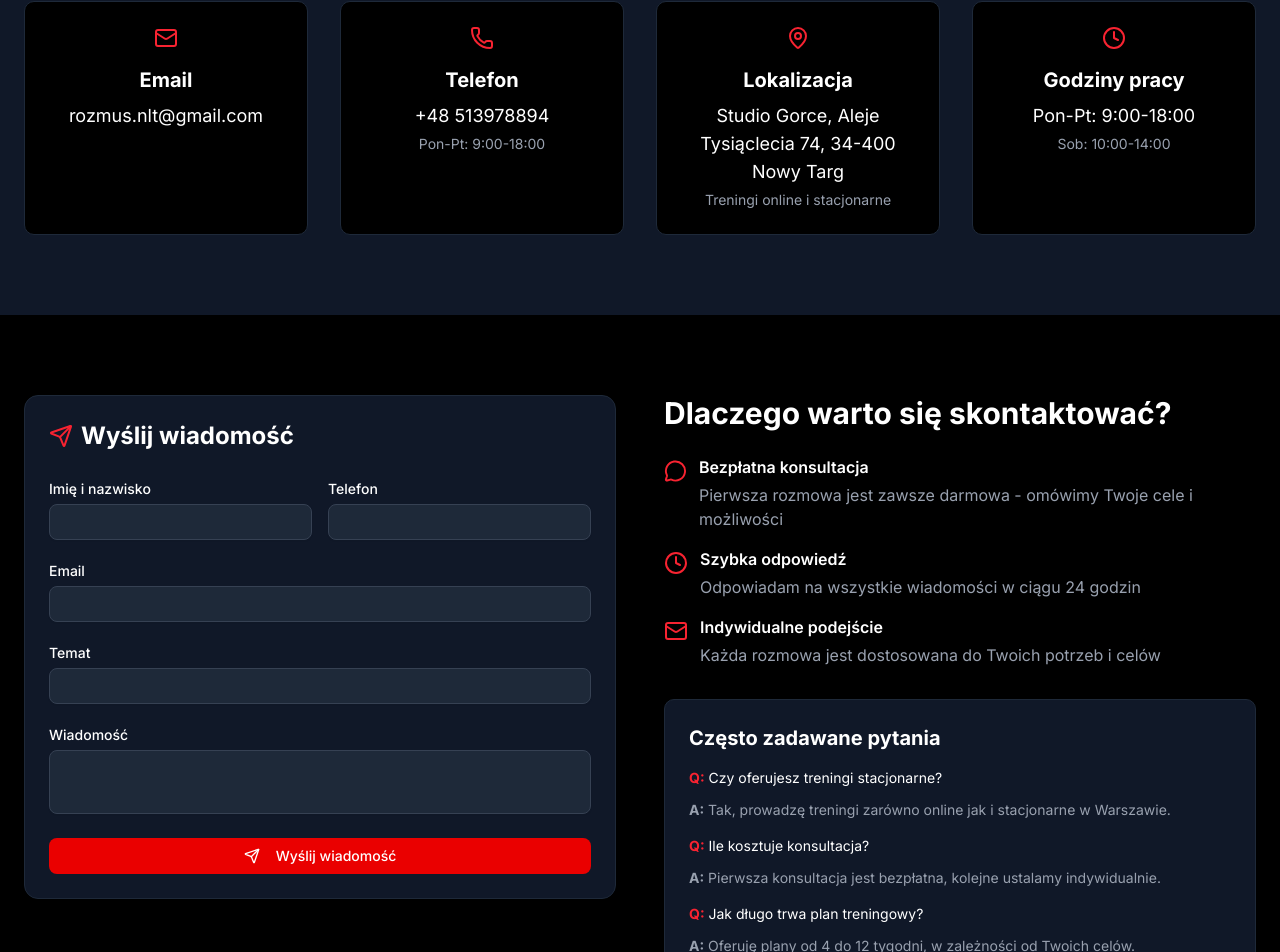
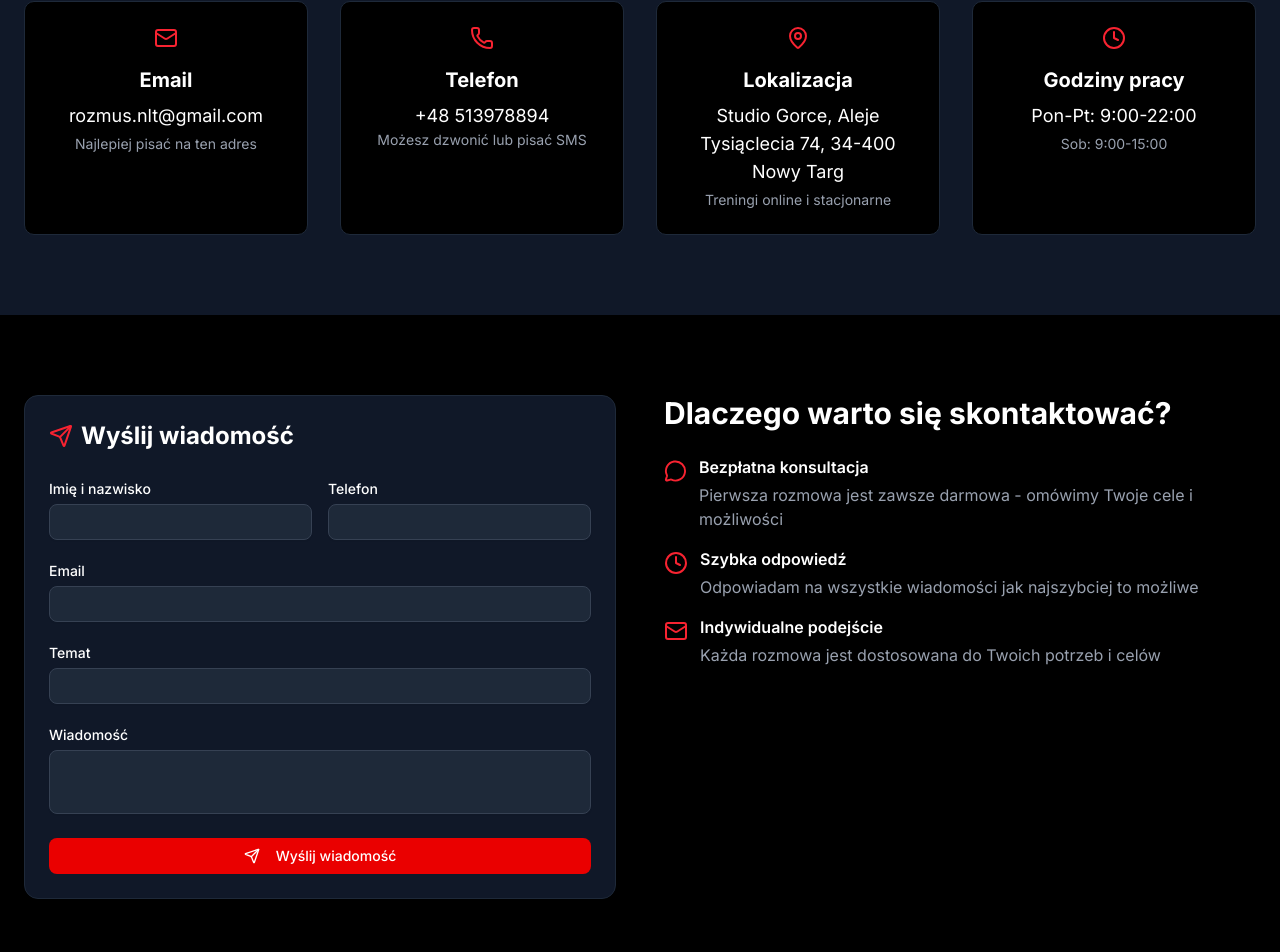
Before and after one commit to Pyndzelek/rozmus-web, a Next.js app: page /kontakt in a window 1280 px wide. Shown: the part 460-1412 px from the top of the page. Built offline with nearby package versions, Linux system fonts and the light colour scheme.

Commit message:
Zmiany z google docx

```diff
--- a/package.json
+++ b/package.json
@@ -27,7 +27,8 @@
     "next": "15.4.5",
     "react": "19.1.0",
     "react-dom": "19.1.0",
-    "tailwind-merge": "^3.3.1"
+    "tailwind-merge": "^3.3.1",
+    "zod": "^4.0.14"
   },
   "devDependencies": {
     "@eslint/eslintrc": "^3",
--- a/src/app/kontakt/page.tsx
+++ b/src/app/kontakt/page.tsx
@@ -27,12 +27,13 @@ export default function ContactPage() {
       icon: <Mail className="w-6 h-6 text-[var(--brand-accent)]" />,
       title: "Email",
       content: "rozmus.nlt@gmail.com",
+      description: "Najlepiej pisać na ten adres",
     },
     {
       icon: <Phone className="w-6 h-6 text-[var(--brand-accent)]" />,
       title: "Telefon",
       content: "+48 513978894",
-      description: "Pon-Pt: 9:00-18:00",
+      description: "Możesz dzwonić lub pisać SMS",
     },
     {
       icon: <MapPin className="w-6 h-6 text-[var(--brand-accent)]" />,
@@ -43,8 +44,8 @@ export default function ContactPage() {
     {
       icon: <Clock className="w-6 h-6 text-[var(--brand-accent)]" />,
       title: "Godziny pracy",
-      content: "Pon-Pt: 9:00-18:00",
-      description: "Sob: 10:00-14:00",
+      content: "Pon-Pt: 9:00-22:00",
+      description: "Sob: 9:00-15:00",
     },
   ];
 
@@ -104,10 +105,21 @@ export default function ContactPage() {
                 <h3 className="text-lg md:text-xl font-bold mb-2">
                   {info.title}
                 </h3>
-                <p className="text-base md:text-lg text-white mb-1">
-                  {info.content}
-                </p>
-                <p className="text-gray-400 text-sm">{info.description}</p>
+                {info.title === "Telefon" ? (
+                  <a
+                    href={`tel:${info.content}`}
+                    className="text-base md:text-lg text-white mb-1"
+                  >
+                    {info.content}
+                  </a>
+                ) : (
+                  <p className="text-base md:text-lg text-white mb-1">
+                    {info.content}
+                  </p>
+                )}
+                {info.description && (
+                  <p className="text-gray-400 text-sm">{info.description}</p>
+                )}
               </motion.div>
             ))}
           </div>
@@ -251,7 +263,8 @@ export default function ContactPage() {
                     <div>
                       <h3 className="font-semibold mb-1">Szybka odpowiedź</h3>
                       <p className="text-gray-400">
-                        Odpowiadam na wszystkie wiadomości w ciągu 24 godzin
+                        Odpowiadam na wszystkie wiadomości jak najszybciej to
+                        możliwe
                       </p>
                     </div>
                   </div>
@@ -268,40 +281,6 @@ export default function ContactPage() {
                   </div>
                 </div>
               </div>
-
-              <div className="bg-gray-900 p-6 rounded-lg border border-gray-800">
-                <h3 className="text-lg md:text-xl font-bold mb-4">
-                  Często zadawane pytania
-                </h3>
-                <div className="space-y-3 text-sm">
-                  <p>
-                    <strong className="text-[var(--brand-accent)]">Q:</strong>{" "}
-                    Czy oferujesz treningi stacjonarne?
-                  </p>
-                  <p className="text-gray-400 mb-4">
-                    <strong>A:</strong> Tak, prowadzę treningi zarówno online
-                    jak i stacjonarne w Warszawie.
-                  </p>
-
-                  <p>
-                    <strong className="text-[var(--brand-accent)]">Q:</strong>{" "}
-                    Ile kosztuje konsultacja?
-                  </p>
-                  <p className="text-gray-400 mb-4">
-                    <strong>A:</strong> Pierwsza konsultacja jest bezpłatna,
-                    kolejne ustalamy indywidualnie.
-                  </p>
-
-                  <p>
-                    <strong className="text-[var(--brand-accent)]">Q:</strong>{" "}
-                    Jak długo trwa plan treningowy?
-                  </p>
-                  <p className="text-gray-400">
-                    <strong>A:</strong> Oferuję plany od 4 do 12 tygodni, w
-                    zależności od Twoich celów.
-                  </p>
-                </div>
-              </div>
             </motion.div>
           </div>
         </div>
--- a/src/app/o-mnie/page.tsx
+++ b/src/app/o-mnie/page.tsx
@@ -10,9 +10,8 @@ export default function AboutPage() {
   const achievements = [
     {
       icon: <Award className="w-8 h-8 text-[var(--brand-accent)]" />,
-      title: "Certyfikowany Kutas",
-      description:
-        "Kiedys pozyczyłem telefon od kolegi, rozjebałem go i mu go nie oddałem",
+      title: "Mistrz Polski",
+      description: "WRPF Powerlifting RAW j23 u75",
     },
   ];
 
@@ -21,7 +20,7 @@ export default function AboutPage() {
       <Header />
 
       {/* Hero Section */}
-      <section className="md:py-20 pt-10">
+      <section className="md:pt-20 pt-10">
         <div className="max-w-7xl mx-auto px-6">
           <div className="grid lg:grid-cols-2 gap-12 items-center">
             <motion.div
@@ -42,8 +41,10 @@ export default function AboutPage() {
                 lata.
               </p>
               <div className="space-y-4 text-gray-300">
-                <p>✓ Brak wykształcenia</p>
-                <p>✓ ujebałem anatomie na podhalance choć mieliśmy baze</p>
+                <p>✓ Certyfikowany instruktor</p>
+                <p>✓ Certyfikowany trener personalny</p>
+                <p>✓ Certyfikowany trener trójboju siłowego</p>
+                <p>✓ Zawodnik trójboju siłowego</p>
               </div>
             </motion.div>
 
@@ -68,21 +69,6 @@ export default function AboutPage() {
       {/* Achievements Section */}
       <section className="md:py-20 py-10 bg-gray-900">
         <div className="max-w-7xl mx-auto px-6">
-          <motion.div
-            className="text-center mb-16"
-            initial={{ y: 30, opacity: 0 }}
-            whileInView={{ y: 0, opacity: 1 }}
-            viewport={{ once: true }}
-            transition={{ duration: 0.6 }}
-          >
-            <h2 className="text-2xl md:text-4xl font-bold mb-4">
-              Moje osiągnięcia
-            </h2>
-            <p className="text-xl text-gray-300">
-              Liczby, które mówią same za siebie
-            </p>
-          </motion.div>
-
           <div className="grid md:grid-cols-2 lg:grid-cols-1 gap-8">
             {achievements.map((achievement, index) => (
               <motion.div
--- a/src/app/plany-treningowe/page.tsx
+++ b/src/app/oferta/page.tsx
@@ -10,15 +10,59 @@ import { Check, Star, Users, Clock, Target } from "lucide-react";
 export default function TrainingPlansPage() {
   const plans = [
     {
-      name: "Plan Premium",
-      price: "10000000 zł",
+      name: "Indywidualny plan treningowy",
+      price: "150 zł",
       duration: "8 tygodni",
       description: "Plan treningowy dla każdego, małego i dużego",
       features: [
         "Dostęp do mojej własnej aplikacji mobilnej",
         "Indywidualny interaktywny plan treningowy",
       ],
+      popular: false,
+    },
+    {
+      name: "Prowadzenie online",
+      price: "300 zł",
+      duration: "1 miesiąc",
+      description: "Plan treningowy dla każdego, małego i dużego",
+      features: [
+        "Dostęp do mojej własnej aplikacji mobilnej",
+        "Indywidualny interaktywny plan treningowy",
+      ],
+      popular: false,
+    },
+    {
+      name: "12 treningów + plan",
+      price: "1100 zł",
+      duration: "1 miesiąc",
+      description: "12 treningów personalnych + plan treningowy",
+      features: [
+        "Dostęp do mojej własnej aplikacji mobilnej",
+        "Indywidualny interaktywny plan treningowy",
+        "12 treningów personalnych",
+        "Stałe wsparcie i motywacja",
+      ],
       popular: true,
+    },
+    {
+      name: "1 trening personalny",
+      price: "120 zł",
+      duration: "1 sesja",
+      description: "Indywidualny trening personalny",
+      features: ["Trening dostosowany do Twoich potrzeb"],
+      popular: false,
+    },
+    {
+      name: "5 treningów personalnych",
+      price: "500 zł",
+      duration: "5 sesji",
+      description: "5 indywidualnych treningów personalnych",
+      features: [
+        "Trening dostosowany do Twoich potrzeb",
+        "Stałe wsparcie",
+        "Gwarancja efektów",
+      ],
+      popular: false,
     },
   ];
 
@@ -119,11 +163,10 @@ export default function TrainingPlansPage() {
                 whileInView={{ y: 0, opacity: 1 }}
                 viewport={{ once: true }}
                 transition={{ duration: 0.6, delay: index * 0.2 }}
+                className="flex flex-col h-full"
               >
                 <Card
-                  className={`bg-gray-900 border-gray-800 h-full relative ${
-                    plan.popular ? "border-[var(--brand-accent)]" : ""
-                  }`}
+                  className={`bg-gray-900 border-gray-800 h-full relative flex flex-col`}
                 >
                   {plan.popular && (
                     <div className="absolute -top-4 left-1/2 transform -translate-x-1/2">
@@ -145,7 +188,7 @@ export default function TrainingPlansPage() {
                     <p className="text-gray-300 mt-4">{plan.description}</p>
                   </CardHeader>
 
-                  <CardContent>
+                  <CardContent className="flex flex-col flex-1">
                     <ul className="space-y-3 mb-8">
                       {plan.features.map((feature, featureIndex) => (
                         <li
@@ -157,7 +200,7 @@ export default function TrainingPlansPage() {
                         </li>
                       ))}
                     </ul>
-
+                    <div className="mt-auto">
                       <Button
                         className={`w-full py-3 ${
                           plan.popular
@@ -167,6 +210,7 @@ export default function TrainingPlansPage() {
                       >
                         Wybierz plan
                       </Button>
+                    </div>
                   </CardContent>
                 </Card>
               </motion.div>
--- a/src/app/opinie/page.tsx
+++ b/src/app/opinie/page.tsx
@@ -66,7 +66,7 @@ export default function ReviewsPage() {
                 viewport={{ once: true }}
                 transition={{ duration: 0.6, delay: index * 0.1 }}
               >
-                <div className="text-2xl md:text-4xl font-bold text-[var(--brand-accent)] mb-2">
+                <div className="text-2xl md:text-4xl font-bold text-white mb-2">
                   {stat.number}
                 </div>
                 <div className="text-gray-400">{stat.label}</div>
--- a/src/app/page.tsx
+++ b/src/app/page.tsx
@@ -18,7 +18,7 @@ export default function Home() {
 
       <WhyTrustSection />
       <MotivationSection />
-      <TransformationsSection />
+      {/* <TransformationsSection /> */}
       <CalorieCalculator />
       <FAQSection />
       <ModernFooter />
--- a/src/components/calorie-calculator.tsx
+++ b/src/components/calorie-calculator.tsx
@@ -39,7 +39,7 @@ export function CalorieCalculator() {
                   Kalkulator kalorii
                 </CardTitle>
                 <div className="flex gap-4 mt-4">
-                  <div className="w-8 h-8 bg-[var(--brand-accent-strong)] rounded-full flex items-center justify-center text-white font-bold">
+                  <div className="w-8 h-8 bg-red-600 rounded-full flex items-center justify-center text-white font-bold">
                     1
                   </div>
                   <div className="w-8 h-8 bg-gray-700 rounded-full flex items-center justify-center text-white">
@@ -72,7 +72,7 @@ export function CalorieCalculator() {
                     max={150}
                     min={40}
                     step={1}
-                    className="w-full [&_[data-radix-slider-range]]:bg-[var(--brand-accent-strong)] [&_[data-radix-slider-thumb]]:bg-[var(--brand-accent-strong)] [&_[data-radix-slider-thumb]]:border-white"
+                    className="w-full [&_[data-radix-slider-range]]:bg-red-600 [&_[data-radix-slider-thumb]]:bg-red-600 [&_[data-radix-slider-thumb]]:border-white"
                   />
                   <div className="flex justify-between text-sm text-gray-400">
                     <span>40 kg</span>
@@ -98,7 +98,7 @@ export function CalorieCalculator() {
                     max={220}
                     min={140}
                     step={1}
-                    className="w-full [&_[data-radix-slider-range]]:bg-[var(--brand-accent-strong)] [&_[data-radix-slider-thumb]]:bg-[var(--brand-accent-strong)] [&_[data-radix-slider-thumb]]:border-white"
+                    className="w-full [&_[data-radix-slider-range]]:bg-red-600 [&_[data-radix-slider-thumb]]:bg-red-600 [&_[data-radix-slider-thumb]]:border-white"
                   />
                   <div className="flex justify-between text-sm text-gray-400">
                     <span>140 cm</span>
@@ -124,7 +124,7 @@ export function CalorieCalculator() {
                     max={80}
                     min={16}
                     step={1}
-                    className="w-full [&_[data-radix-slider-range]]:bg-[var(--brand-accent-strong)] [&_[data-radix-slider-thumb]]:bg-[var(--brand-accent-strong)] [&_[data-radix-slider-thumb]]:border-white"
+                    className="w-full [&_[data-radix-slider-range]]:bg-red-600 [&_[data-radix-slider-thumb]]:bg-red-600 [&_[data-radix-slider-thumb]]:border-white"
                   />
                   <div className="flex justify-between text-sm text-gray-400">
                     <span>16 lat</span>
@@ -153,7 +153,7 @@ export function CalorieCalculator() {
                   </Select>
                 </div>
 
-                <Button className="w-full bg-[var(--brand-accent-strong)] hover:bg-[var(--brand-accent-darker)] text-white py-3 transition-all duration-300 hover:scale-105">
+                <Button className="w-full bg-red-600 hover:bg-red-700 text-white py-3 transition-all duration-300 hover:scale-105">
                   Dalej
                 </Button>
               </CardContent>
@@ -173,7 +173,7 @@ export function CalorieCalculator() {
               Sprawdzony plan treningowy to Twoja droga do widocznych
               rezultatów. Nie czekaj — zacznij już dziś!
             </p>
-            <Button className="bg-[var(--brand-accent-strong)] hover:bg-[var(--brand-accent-darker)] text-white px-8 py-3 text-lg transition-all duration-300 hover:scale-105">
+            <Button className="bg-red-600 hover:bg-red-700 text-white px-8 py-3 text-lg transition-all duration-300 hover:scale-105">
               Zacznijmy przemianę <ChevronRight className="ml-2 w-5 h-5" />
             </Button>
           </motion.div>
--- a/src/components/faq-section.tsx
+++ b/src/components/faq-section.tsx
@@ -11,7 +11,7 @@ export function FAQSection() {
     {
       question: "Jak długo trwa plan treningowy?",
       answer:
-        "Standardowy plan treningowy trwa 12 tygodni, ale można go dostosować do indywidualnych potrzeb. Oferuję również plany 6-tygodniowe dla początkujących oraz długoterminowe programy rozwoju.",
+        "Standardowe plany trwają od 6 do 12 tygodni, ale można go dostosować do indywidualnych potrzeb.",
     },
     {
       question: "Czy potrzebuję doświadczenia w treningu siłowym?",
@@ -21,7 +21,7 @@ export function FAQSection() {
     {
       question: "Jak wygląda prowadzenie online?",
       answer:
-        "Prowadzenie online obejmuje spersonalizowany plan treningowy, plan żywieniowy, cotygodniowe konsultacje video, stały kontakt przez komunikator oraz regularne modyfikacje planów.",
+        "Prowadzenie obejmuje spersonalizowany plan treningowy, cotygodniowe raporty gdzie poprawiam ewentualne błędy techniczne, stały kontakt przez komunikator oraz regularne modyfikacje planów.",
     },
     {
       question: "Czy mogę trenować w domu?",
@@ -29,9 +29,9 @@ export function FAQSection() {
         "Oczywiście! Tworzę plany treningowe zarówno na siłownię, jak i na trening domowy z minimalnym sprzętem. Wszystko zależy od Twoich preferencji i możliwości.",
     },
     {
-      question: "Jak szybko zobaczę pierwsze efekty?",
+      question: "Czy rozpisujesz jadłospisy żywieniowe?",
       answer:
-        "Pierwsze efekty widoczne są już po 2-3 tygodniach regularnego treningu. Znaczące zmiany sylwetki następują po 6-8 tygodniach, a spektakularne rezultaty po 3-6 miesiącach.",
+        "Pod moim okiem wyznaczymy Twoje zapotrzebowanie energetyczne wraz z makroskładnikami ale na ten moment nie rozpisuję konkretnych jadłospisów żywieniowych.",
     },
   ];
 
@@ -39,7 +39,7 @@ export function FAQSection() {
     <section className="bg-black text-white py-20">
       <div className="max-w-4xl mx-auto px-6">
         <motion.div
-          className="text-center mb-16"
+          className="text-center mb-10"
           initial={{ y: 30, opacity: 0 }}
           whileInView={{ y: 0, opacity: 1 }}
           viewport={{ once: true }}
--- a/src/components/header.tsx
+++ b/src/components/header.tsx
@@ -19,7 +19,7 @@ import Image from "next/image";
 export function Header() {
   const navLinks = [
     { href: "/o-mnie", label: "O mnie" },
-    { href: "/plany-treningowe", label: "Plany treningowe" },
+    { href: "/oferta", label: "Oferta" },
     { href: "/opinie", label: "Opinie" },
     { href: "/kontakt", label: "Kontakt" },
     { href: "/formularz", label: "Formularz" },
--- a/src/components/hero-section.tsx
+++ b/src/components/hero-section.tsx
@@ -65,14 +65,14 @@ export function HeroSection() {
               wszytsko, czego potrzebujesz, by w końcu osiągnąć formę.
             </p>
             <div className="flex justify-center lg:justify-start">
-              <Link href="/plany-treningowe">
+              <Link href="/oferta">
                 <Button className="bg-[var(--brand-accent-strong)] hover:bg-[var(--brand-accent-darker)] text-white px-8 py-3 text-lg hover:scale-105 transition-transform cursor-pointer">
                   Zaczynam przemianę <ChevronRight className="ml-2 w-5 h-5" />
                 </Button>
               </Link>
             </div>
 
-            <div className="flex gap-12 mt-16 justify-center lg:justify-start">
+            <div className="flex gap-12 md:mt-16 mt-10 justify-center lg:justify-start">
               <div>
                 <motion.div
                   className="text-2xl md:text-4xl font-bold"
--- a/src/components/modern-footer.tsx
+++ b/src/components/modern-footer.tsx
@@ -68,7 +68,7 @@ export function ModernFooter() {
             <ul className="space-y-3">
               {[
                 { href: "/o-mnie", label: "O mnie" },
-                { href: "/plany-treningowe", label: "Plany treningowe" },
+                { href: "/oferta", label: "Oferta" },
                 { href: "/opinie", label: "Opinie" },
                 { href: "/kontakt", label: "Kontakt" },
                 { href: "/formularz", label: "Formularz" },
```
Also changed, not shown: src/components/services-section.tsx (+28 -9 lines), 1 other file (tests, documents, lock files or other folders). Lines whose indentation alone changed are shown as unchanged.
